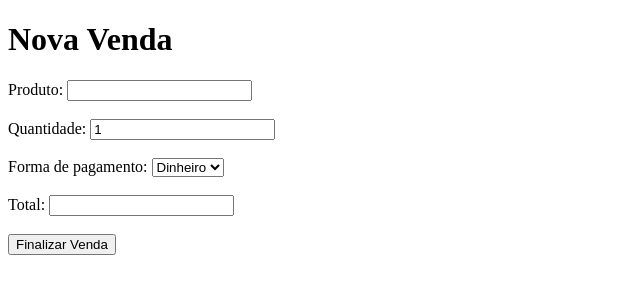
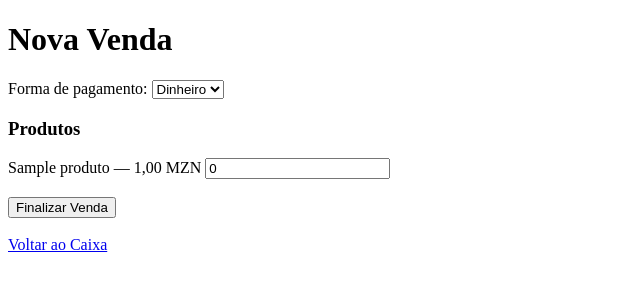
Before and after one commit to farmacialalysalma01-lang/farmacia-lalysalma, a Django app: page /nova-venda/ in a window 1280 px wide. Shown: the top 300 px of the page, without its empty margins (0-640 px from the left). Run offline with Django 4.2, Linux system fonts and the light colour scheme; a user stored in the database is signed in; tables that the repository leaves empty hold one stand-in row (values such as "Sample post").

Commit message:
Update nova_venda.html

```diff
--- a/templates/nova_venda.html
+++ b/templates/nova_venda.html
@@ -7,28 +7,31 @@
 
 <h1>Nova Venda</h1>
 
-<form method="post" action="/finalizar-venda/">
+<form method="POST" action="/finalizar-venda/">
     {% csrf_token %}
 
-    Produto:
-    <input type="text" name="produto"><br><br>
-
-    Quantidade:
-    <input type="number" name="quantidade" value="1"><br><br>
-
-    Forma de pagamento:
+    <label>Forma de pagamento:</label>
     <select name="pagamento">
         <option value="Dinheiro">Dinheiro</option>
         <option value="MPesa">MPesa</option>
         <option value="Cartão">Cartão</option>
-    </select><br><br>
+    </select>
 
-    Total:
-    <input type="number" step="0.01" name="total"><br><br>
+    <h3>Produtos</h3>
 
+    {% for p in produtos %}
+        <div>
+            {{ p.nome }} — {{ p.preco }} MZN
+            <input type="number" name="produto_{{ p.id }}" value="0" min="0">
+        </div>
+    {% endfor %}
+
+    <br>
     <button type="submit">Finalizar Venda</button>
+</form>
 
-</form>
+<br>
+<a href="/caixa/">Voltar ao Caixa</a>
 
 </body>
 </html>
```
